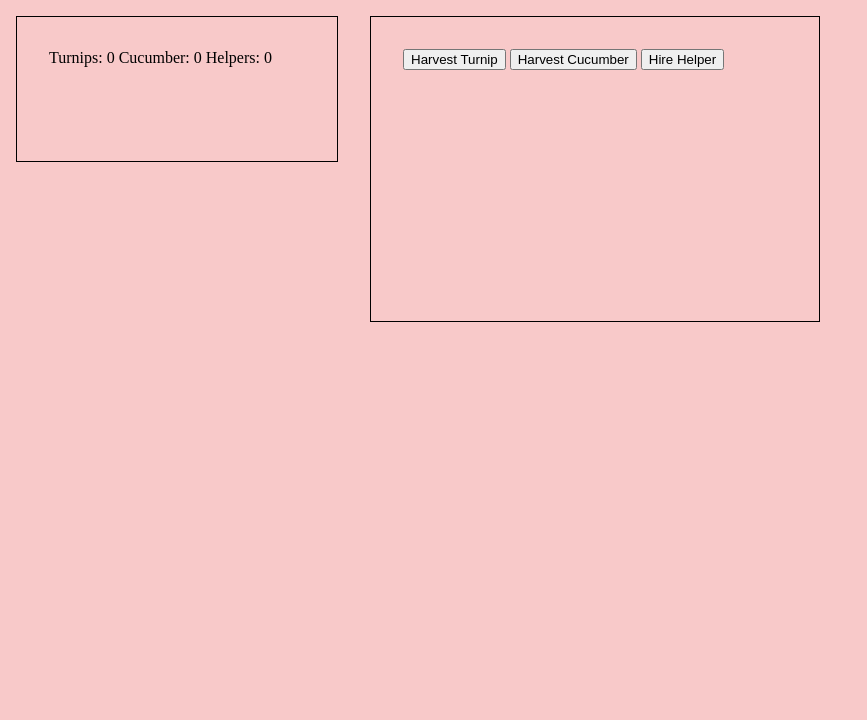
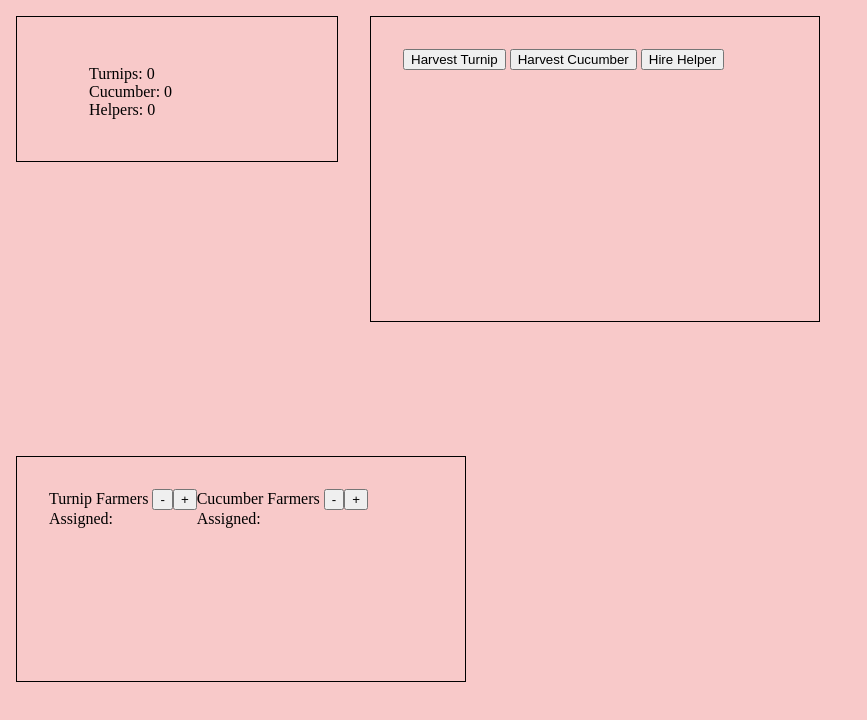
Before and after one commit to NikkiHmltn/canvas-game-practice, a plain HTML site: page index.html in a window 1280 px wide. Both pictures are taken after a click on the button "Hire Helper". Shown: the whole page, without its empty margins (0-867 px from the left). Drawn offline with Linux system fonts and the light colour scheme.

Commit message:
add turnip and cucumber assigned helpers functions for inc and dec

```diff
--- a/index.html
+++ b/index.html
@@ -8,16 +8,31 @@
   <body>
     <div class="gamearea">
         <div class="clicker-tracker">
-            Turnips: <span id="turnip-counter"></span>
-            Cucumber: <span id="cucumber-counter"></span>
-            Helpers: <span id="cursors">0</span>
+            <ul>
+                <li>Turnips: <span id="turnip-counter"></span></li>
+                <li>Cucumber: <span id="cucumber-counter"></span></li>
+                <li>Helpers: <span id="helpers">0</span></li>
+            </ul>
         </div>
         <div class="clicker-actions">
             <button onclick="clickTurnip(1)">Harvest Turnip</button>
             <button onclick="clickCucumber(1)">Harvest Cucumber</button>
             <button onclick="buyCursor()">Hire Helper</button>
         </div>
-
+        <div class="assign-helpers">
+            <div>
+                Turnip Farmers
+                <button onclick="decTurnHelp(1)">-</button><button onclick="incTurnHelp(1)">+</button>
+                <br>
+                Assigned: <span id="turnip-helper"></span>
+            </div>
+            <div>
+                Cucumber Farmers
+                <button onclick="decCucumberHelp(1)">-</button><button onclick="incCucumberHelp(1)">+</button>
+                <br>
+                Assigned: <span id="cucumber-helper"></span>
+            </div>
+        </div>
     </div>
     <script src="js/main.js"></script>
   </body>
--- a/js/main.js
+++ b/js/main.js
@@ -1,7 +1,8 @@
 let turnips = 0
 let cucumber = 0
-let cursors = 0
-
+let helpers = 0
+let turnCursor = 0
+let cucumberCursor = 0
 
 function clickTurnip(num) {
     turnips += num
@@ -14,18 +15,53 @@ function clickCucumber(num) {
 }
 
 function buyCursor(){
-    let cursorCost = Math.floor(10 * Math.pow(2.1, cursors))
-    if (turnips >= cursorCost) {
-        cursors++
-        turnips = turnips - cursorCost
-        document.getElementById("cursors").textContent = cursors
+    let helperCost = Math.floor(10 * Math.pow(2.1, helpers))
+    if (turnips >= helperCost) {
+        helpers++
+        turnips = turnips - helperCost
+        document.getElementById("helpers").textContent = helpers
         document.getElementById("turnip-counter").textContent = turnips
     }
-    let nextCost = Math.floor(10 * Math.pow(2.1, cursors))
-    document.getElementById("cursor-cost").textContent = nextCost
+    let nextCost = Math.floor(10 * Math.pow(2.1, helpers))
+    document.getElementById("helper-cost").textContent = nextCost
+}
+
+function incTurnHelp(num) {
+    if (helpers >=1) {
+        turnCursor++
+        helpers--
+    }
+    document.getElementById("turnip-helper").textContent = turnCursor
+    document.getElementById("helpers").textContent = helpers
+}
+
+function decTurnHelp(num) {
+    if (turnCursor >=1) {
+        turnCursor--
+        helpers++
+    }
+    document.getElementById("turnip-helper").textContent = turnCursor
+    document.getElementById("helpers").textContent = helpers
+}
+function incCucumberHelp(num) {
+    if (helpers >=1) {
+        cucumberCursor++
+        helpers--
+    }
+    document.getElementById("cucumber-helper").textContent = cucumberCursor
+    document.getElementById("helpers").textContent = helpers
+}
+
+function decCucumberHelp(num) {
+    if (cucumberCursor >=1) {
+        cucumberCursor--
+        helpers++
+    }
+    document.getElementById("cucumber-helper").textContent = cucumberCursor
+    document.getElementById("helpers").textContent = helpers
 }
 
 window.setInterval(() => {
-    clickTurnip(cursors)
-    clickCucumber(cursors)
+    clickTurnip(turnCursor)
+    clickCucumber(cucumberCursor)
 }, 1000)
--- a/style.css
+++ b/style.css
@@ -4,6 +4,9 @@ html, body{
     background:rgb(248, 201, 201);
 }
 
+ul {
+    list-style: none;
+}
 .gamearea {
     height: 100%;
     display: flex;
@@ -26,3 +29,13 @@ html, body{
     height: 30%;
     width: 30%;
 }
+
+.assign-helpers {
+    border: solid 1px black;
+    margin: 1rem;
+    padding: 2rem;
+    width: 30%;
+    height: 20%;
+    display: flex;
+
+}
```
